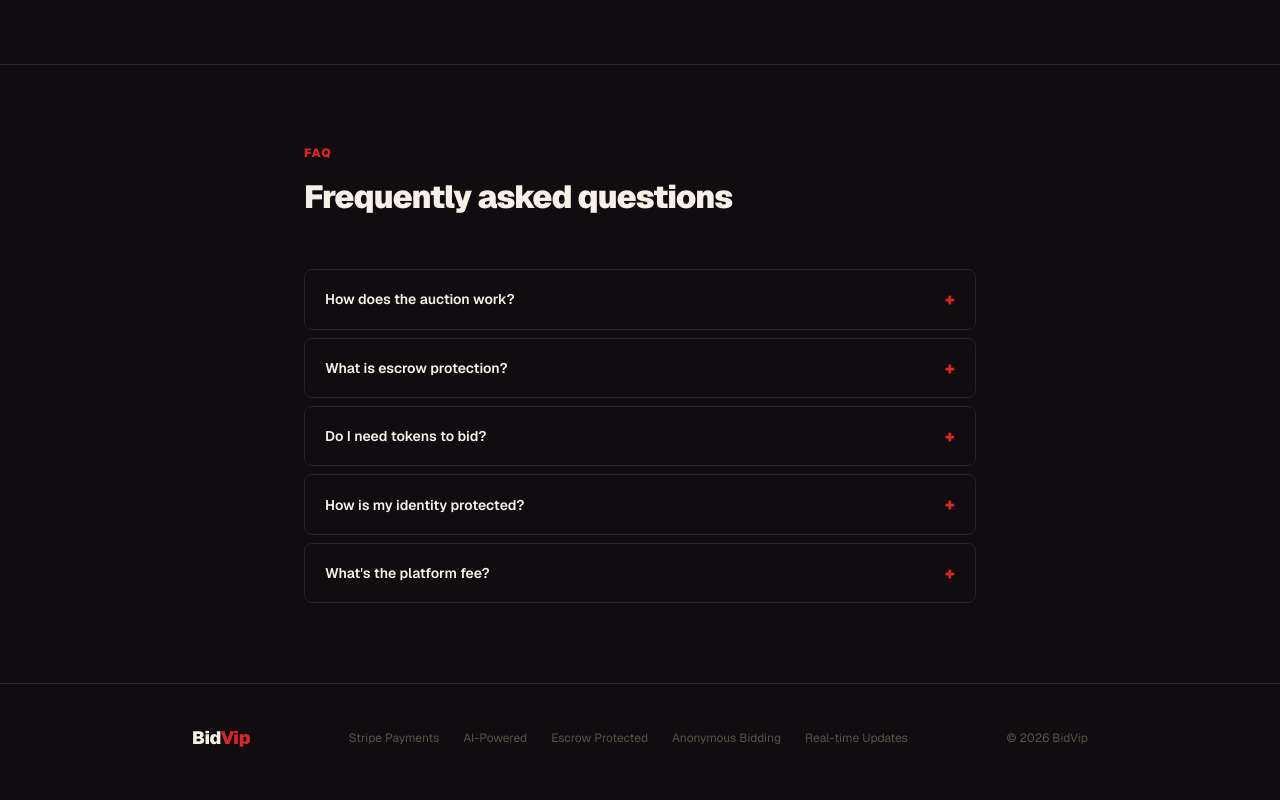
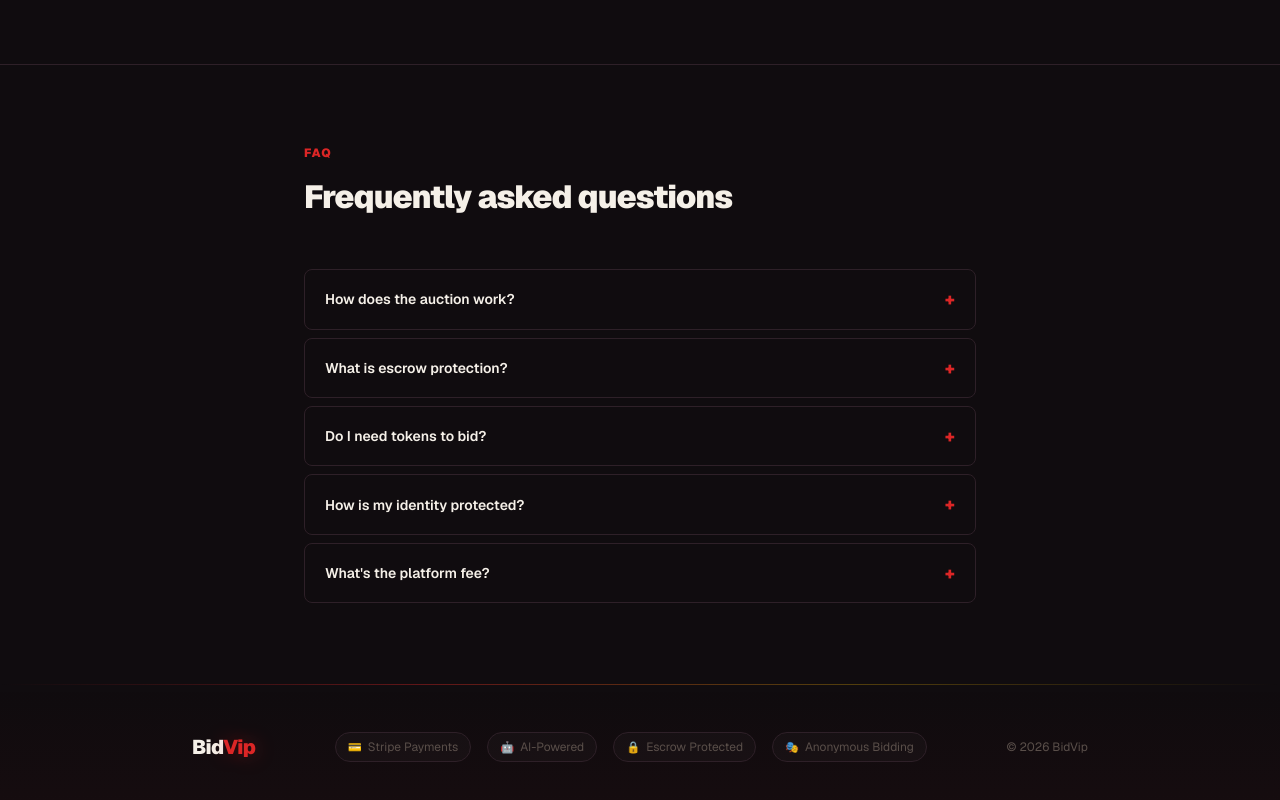
Before and after one commit to bidvip/bidvip, a Next.js app: page / in a window 1280 px wide. Shown: the part 1418-2218 px from the top of the page. Built offline with nearby package versions, Linux system fonts and the light colour scheme; no server answers.

Commit message:
auto-deploy

```diff
--- a/app/page.tsx
+++ b/app/page.tsx
@@ -396,14 +396,24 @@ export default function Home() {
       </section>
 
       {/* ── FOOTER ── */}
-      <div className="relative z-10 px-6 py-10" style={{ borderTop: '1px solid #2E2028' }}>
-        <div className="max-w-4xl mx-auto flex flex-col sm:flex-row items-center justify-between gap-4">
-          <span className="font-black text-lg" style={{ color: '#F5F0E8', letterSpacing: '-0.02em' }}>
-            Bid<span style={{ color: '#DC2626' }}>Vip</span>
+      <div className="relative z-10 px-6 py-12" style={{ background: 'linear-gradient(180deg, transparent, rgba(220,38,38,0.03))', borderTop: '1px solid transparent', backgroundClip: 'padding-box', position: 'relative' }}>
+        <div className="absolute top-0 left-0 right-0 h-px" style={{ background: 'linear-gradient(90deg, transparent, rgba(220,38,38,0.4), rgba(234,179,8,0.3), transparent)' }} />
+        <div className="max-w-4xl mx-auto flex flex-col sm:flex-row items-center justify-between gap-6">
+          <span className="font-black text-xl" style={{ color: '#F5F0E8', letterSpacing: '-0.03em' }}>
+            Bid<span style={{ color: '#DC2626', textShadow: '0 0 20px rgba(220,38,38,0.4)' }}>Vip</span>
           </span>
-          <div className="flex flex-wrap items-center justify-center gap-6 text-xs" style={{ color: '#5A4F4A' }}>
-            {['Stripe Payments', 'AI-Powered', 'Escrow Protected', 'Anonymous Bidding', 'Real-time Updates'].map(t => (
-              <span key={t}>{t}</span>
+          <div className="flex flex-wrap items-center justify-center gap-4">
+            {[
+              { label: 'Stripe Payments', icon: '💳' },
+              { label: 'AI-Powered', icon: '🤖' },
+              { label: 'Escrow Protected', icon: '🔒' },
+              { label: 'Anonymous Bidding', icon: '🎭' },
+            ].map(t => (
+              <span key={t.label} className="flex items-center gap-1.5 text-xs px-3 py-1.5 rounded-full"
+                style={{ color: '#5A4F4A', border: '1px solid #2E2028', background: 'rgba(245,240,232,0.02)' }}>
+                <span style={{ fontSize: '0.7rem' }}>{t.icon}</span>
+                {t.label}
+              </span>
             ))}
           </div>
           <p className="text-xs" style={{ color: '#5A4F4A' }}>© 2026 BidVip</p>
```
